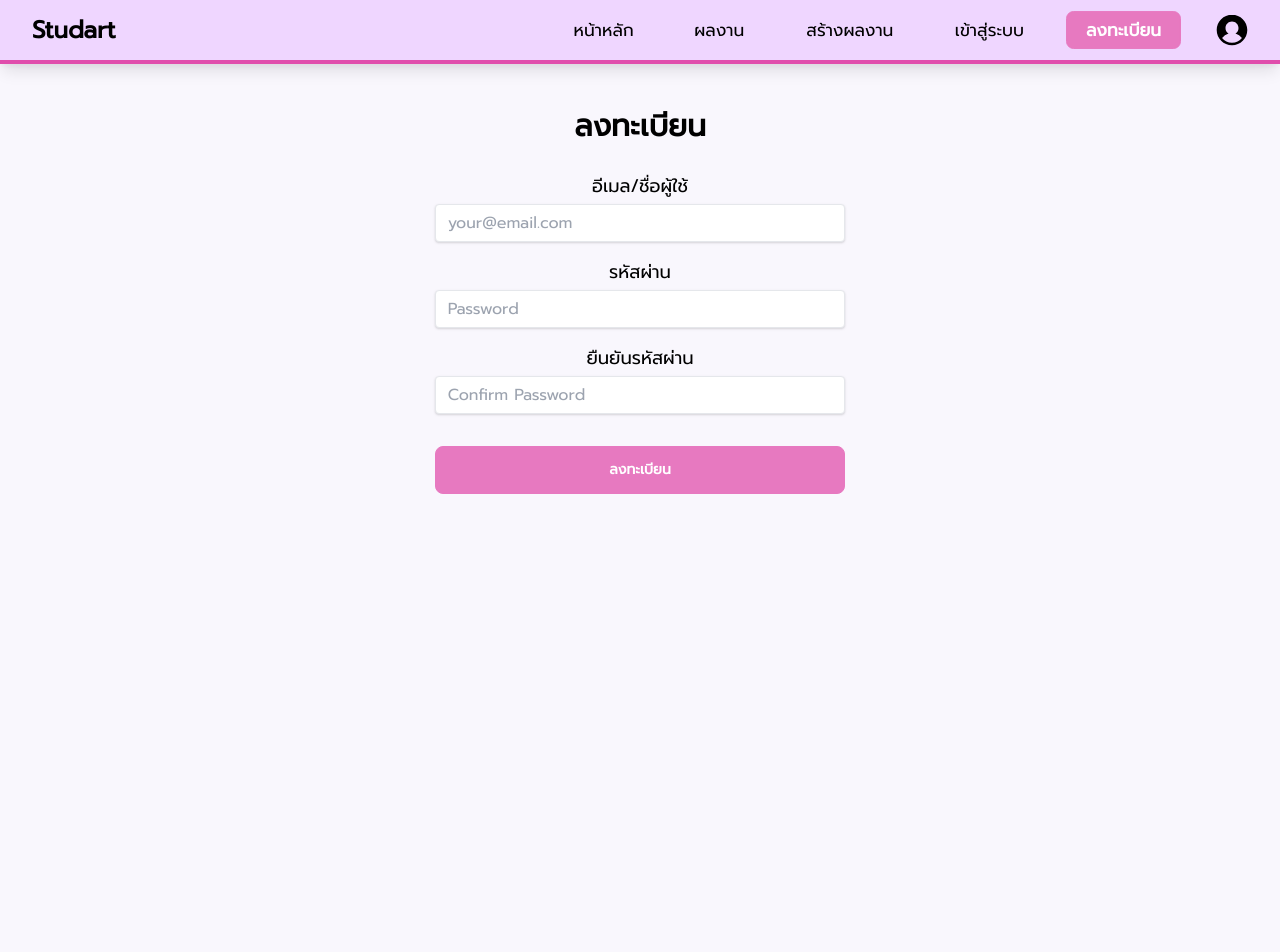
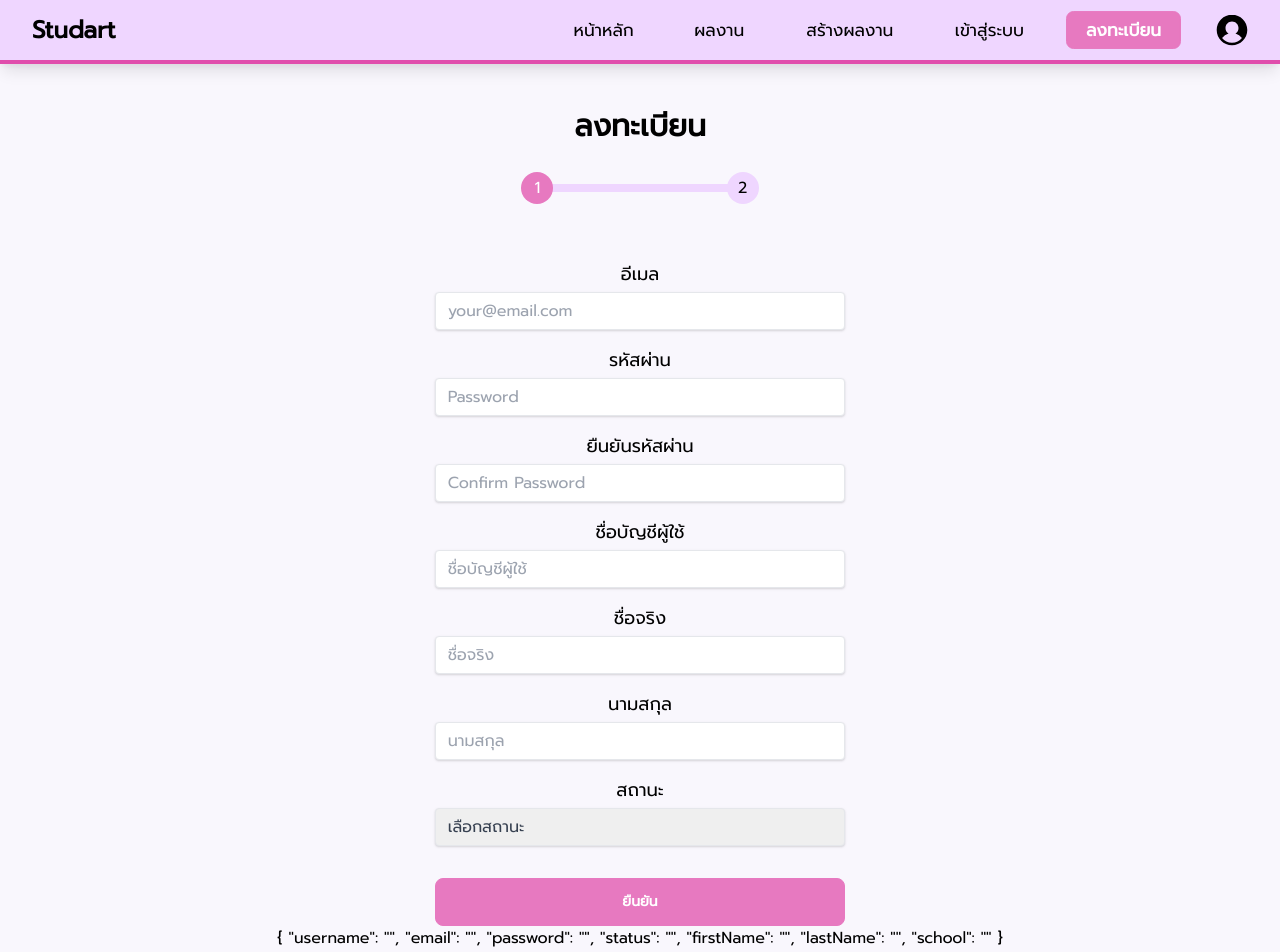
Before and after one commit to integrated-int222-studart/front-end, a Vue app: page /register in a window 1280 px wide. Shown: the top 952 px of the page. Built offline with nearby package versions, Linux system fonts and the light colour scheme; no server answers.

Commit message:
[ADD] Register

```diff
--- a/package.json
+++ b/package.json
@@ -19,6 +19,7 @@
     "json-server": "^0.16.3",
     "postcss": "^7",
     "tailwindcss": "npm:@tailwindcss/postcss7-compat@^2.0.2",
+    "vee-validate": "^4.5.2",
     "vue": "^3.2.6",
     "vue-router": "^4.0.0-0",
     "vuex": "^4.0.2"
--- a/src/components/Login.vue
+++ b/src/components/Login.vue
@@ -7,7 +7,7 @@
           <p class="text-3xl font-bold">เข้าสู่ระบบ</p>
           <form class="flex flex-col pt-3" onsubmit="event.preventDefault();">
             <div class="flex flex-col pt-4">
-              <label for="email" class="text-lg">Email</label>
+              <label for="email" class="text-lg">อีเมล</label>
               <input
                 v-model="this.userLogin.email"
                 type="email"
@@ -17,7 +17,7 @@
               />
             </div>
             <div class="flex flex-col pt-4">
-              <label for="password" class="text-lg">Password</label>
+              <label for="password" class="text-lg">รหัสผ่าน</label>
               <input
                 v-model="this.userLogin.password"
                 type="password"
@@ -26,7 +26,7 @@
                 class="shadow appearance-none border rounded w-full py-2 px-3 text-gray-700 mt-1 leading-tight focus:outline-none focus:shadow-outline"
               />
             </div>
-            <button @click="submit" class="btn btn-primary mt-8">Log IN</button>
+            <button @click="submit" class="btn btn-primary mt-8">เข้าสู่ระบบ</button>
           </form>
           <div class="text-center pt-12 pb-12">
             <p>
@@ -50,13 +50,17 @@ export default {
         email: "",
         password: "",
       },
-      checkValidate: {},
+      error: false,
     };
   },
   methods: {
     submit() {
-      this.$store.dispatch("login", this.userLogin);
-      console.log("Go to login vuex",this.userLogin);
+      this.$store
+        .dispatch("login", this.userLogin)
+        .then(
+          this.$router.push("/profile")
+        )
+
     },
   },
 };
--- a/src/components/Navbar.vue
+++ b/src/components/Navbar.vue
@@ -58,6 +58,7 @@
           </div>
         </div>
 
+        <!-- profile after login  -->
         <div class="hidden lg:flex  px-2 mx-2 ">
           <router-link to="/profile">
             <button class="block cursor-pointer ml-auto relative w-8 h-8">
@@ -79,6 +80,7 @@
             </button>
           </router-link>
         </div>
+
       </div>
     </div>
   </nav>
--- a/src/components/Register.vue
+++ b/src/components/Register.vue
@@ -5,19 +5,32 @@
       <div class="grid place-items-center items-start min-h-screen">
         <div class="flex flex-col justify-center md:w-5/12 lg:w-4/12">
           <p class="text-3xl font-bold">ลงทะเบียน</p>
-          <form class="flex flex-col pt-3" onsubmit="event.preventDefault();">
+          <div class="py-6">
+            <ul class="w-full steps">
+              <li class="step step-primary"></li>
+              <li class="step "></li>
+            </ul>
+          </div>
+          <form
+            class="flex flex-col pt-3"
+            @submit.prevent="submit"
+            v-if="this.step == 1"
+          >
             <div class="flex flex-col pt-4">
-              <label for="email" class="text-lg">อีเมล/ชื่อผู้ใช้</label>
+              <label for="email" class="text-lg">อีเมล</label>
               <input
+                v-model="this.userRegister.email"
                 type="email"
                 id="email"
                 placeholder="your@email.com"
                 class="shadow appearance-none border rounded w-full py-2 px-3 text-gray-700 mt-1 leading-tight focus:outline-none focus:shadow-outline"
               />
             </div>
+
             <div class="flex flex-col pt-4">
               <label for="password" class="text-lg">รหัสผ่าน</label>
               <input
+                v-model="this.userRegister.password"
                 type="password"
                 id="password"
                 placeholder="Password"
@@ -25,26 +38,141 @@
               />
             </div>
             <div class="flex flex-col pt-4">
-              <label for="confirmpassword" class="text-lg">ยืนยันรหัสผ่าน</label>
+              <label for="confirmpassword" class="text-lg"
+                >ยืนยันรหัสผ่าน</label
+              >
               <input
+                v-model="this.password_confirm"
                 type="password"
                 id="confirmpassword"
                 placeholder="Confirm Password"
                 class="shadow appearance-none border rounded w-full py-2 px-3 text-gray-700 mt-1 leading-tight focus:outline-none focus:shadow-outline"
               />
             </div>
-            <button class="btn btn-primary mt-8">ลงทะเบียน</button>
+            <!-- <button @click="go_next" class="btn btn-primary mt-8">
+              ลงทะเบียน
+            </button>
           </form>
-          <div class="text-center pt-12 pb-12">
-            <!-- <p>
-              Don't have an account?
-              <a href="register.html" class="underline font-semibold"
-                >Register here.</a
-              >
-            </p> -->
-          </div>
+
+          <form
+            class="flex flex-col pt-3"
+            @submit.prevent="register"
+            v-if="this.step == 2"
+          > -->
+            <div class="flex flex-col pt-4">
+              <label for="email" class="text-lg">ชื่อบัญชีผู้ใช้</label>
+              <input
+                v-model="this.userRegister.username"
+                type="username"
+                id="username"
+                placeholder="ชื่อบัญชีผู้ใช้"
+                class="shadow appearance-none border rounded w-full py-2 px-3 text-gray-700 mt-1 leading-tight focus:outline-none focus:shadow-outline"
+              />
+            </div>
+            <div class="flex flex-col pt-4">
+              <label for="firstName" class="text-lg">ชื่อจริง</label>
+              <input
+                v-model="this.userRegister.firstName"
+                type="firstName"
+                id="firstName"
+                placeholder="ชื่อจริง"
+                class="shadow appearance-none border rounded w-full py-2 px-3 text-gray-700 mt-1 leading-tight focus:outline-none focus:shadow-outline"
+              />
+            </div>
+            <div class="flex flex-col pt-4">
+              <label for="lastName" class="text-lg">นามสกุล</label>
+              <input
+                v-model="this.userRegister.lastName"
+                type="lastName"
+                id="lastName"
+                placeholder="นามสกุล"
+                class="shadow appearance-none border rounded w-full py-2 px-3 text-gray-700 mt-1 leading-tight focus:outline-none focus:shadow-outline"
+              />
+            </div>
+            <div class="flex flex-col pt-4">
+              <label for="status" class="text-lg">สถานะ</label>
+              <select
+                id="status"
+                name="status"
+                v-model="this.userRegister.status"
+                class="shadow appearance-none border rounded w-full py-2 px-3 text-gray-700 mt-1 leading-tight focus:outline-none focus:shadow-outline"
+                ><option value="" disabled>เลือกสถานะ</option>
+                <option value="Student">นักเรียน/นักศึกษา</option>
+                <option value="Guest">บุคคลทั่วไป</option>
+              </select>
+            </div>
+
+            <div
+              class="flex flex-col pt-4"
+              v-if="this.userRegister.status == 'Student'"
+            >
+              <label for="school" class="text-lg">โรงเรียน</label>
+              <input
+                v-model="this.userRegister.school"
+                type="school"
+                id="school"
+                placeholder="โรงเรียน/มหาวิทยาลัย"
+                class="shadow appearance-none border rounded w-full py-2 px-3 text-gray-700 mt-1 leading-tight focus:outline-none focus:shadow-outline"
+              />
+            </div>
+            <button class="btn btn-primary mt-8">
+              ยืนยัน
+            </button>
+          </form>
         </div>
+        <p>{{ this.userRegister }}</p>
       </div>
     </div>
   </div>
 </template>
+
+<script>
+export default {
+  data() {
+    return {
+      password_confirm: "",
+      userRegister: {
+        username: "",
+        email: "",
+        password: "",
+        status: "",
+        firstName: "",
+        lastName: "",
+        school: "",
+      },
+      error: false,
+      step: 1,
+    };
+  },
+  methods: {
+    go_next() {
+      this.step++;
+    },
+    go_back() {
+      this.step--;
+    },
+    checkPasswordValidate() {
+      return this.userRegister.password === this.password_confirm;
+    },
+    submit() {
+      if (this.checkPasswordValidate()) {
+        // this.go_next()
+        // console.log("register");
+        console.log(this.userRegister);
+
+        this.$store.dispatch("register", this.userRegister);
+        // this.$store.dispatch("register", {
+        //   username: "ffffff",
+        //   email: "tanawat@hotmail.com",
+        //   password: "12345",
+        //   status: "not allowed",
+        //   firstName: "Pantavit",
+        //   lastName: "Hengnalen",
+        //   school: "KMUTT",
+        // });
+        // this.$store.dispatch("register");
+      }
+    },
+  },
+};
+</script>
--- a/src/store/modules/auth.js
+++ b/src/store/modules/auth.js
@@ -19,11 +19,31 @@ export default {
   },
   actions: {
     async login({ commit }, user_auth) {
-      const response = await axios.post(
-        user_url + "/user/login",
-        user_auth
-      );
+      console.log("test");
+      console.log(user_auth);
+
+      const response = await axios.post(user_url + "/user/login", user_auth);
+      localStorage.setItem("token", response.data.token);
+
+      console.log(response.data.token);
       commit("LOGIN_USER", response.data);
+    },
+
+    async register({ commit },user_regis) {
+      console.log("test");
+      console.log(user_regis);
+      const response = await axios.post(user_url + "/user/register", user_regis);
+      // const response = await axios.post(user_url + "/user/register", {
+      //   username: "ffffff",
+      //   email: "12345@hotmail.com",
+      //   password: "12345",
+      //   status: "not allowed",
+      //   firstName: "Pantavit",
+      //   lastName: "Hengnalen",
+      //   school: "KMUTT",
+      // });
+
+      console.log(response.data);
     },
   },
 
@@ -33,3 +53,8 @@ export default {
     },
   },
 };
+
+// localStorage.setItem('token',response.data.token)
+// header:{
+//   Authorization: 'Bearer ' + localStorage.getItem('token')
+// }
--- a/src/views/LoginPage.vue
+++ b/src/views/LoginPage.vue
@@ -9,19 +9,6 @@ import Login from "../components/Login.vue";
 
 export default {
   components: { Login },
-  data() {
-    return {
-      formInputValue: {
-        username: "",
-        password: "",
-        rememberme: false,
-      },
-      checkValidate: {
-        errorUsername: false,
-        errorPassword: false,
-      },
-    };
-  },
 
 };
 </script>
--- a/src/views/ProfilePage.vue
+++ b/src/views/ProfilePage.vue
@@ -15,19 +15,17 @@
               <h1 class="font-bold uppercase text-2xl mb-5">
                 ไอหนุ่ม
               </h1>
-              <p class="text-sm mb-5 cursor-pointer ">
+              <p class="text-sm mb-5">
                 ศิลปิน:
-                <span class="underline">{{ this.users.user.email }}</span>
+                <span class="underline cursor-pointer">{{ this.users.user.email }}</span>
               </p>
               <p class="text-sm">
-                รายละเอียด: { { product.description }}
+                รายละเอียด:
               </p>
               <p class="text-sm">
-                Lorem ipsum dolor sit, amet consectetur adipisicing, elit. Eos,
-                voluptatum dolorum! Laborum blanditiis consequatur, voluptates,
-                sint enim fugiat saepe, dolor fugit, magnam explicabo eaque quas
-                id quo porro dolorum facilis...
+                {{ this.users }}
               </p>
+
             </div>
           </div>
         </div>
```
Also changed, not shown: src/store/modules/products.js (+6 -11 lines), 1 other file (tests, documents, lock files or other folders).
